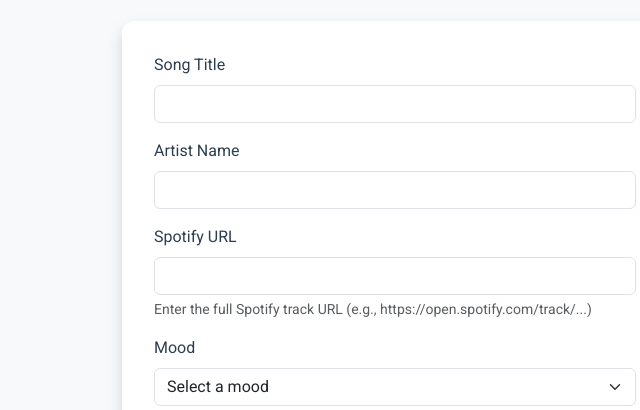
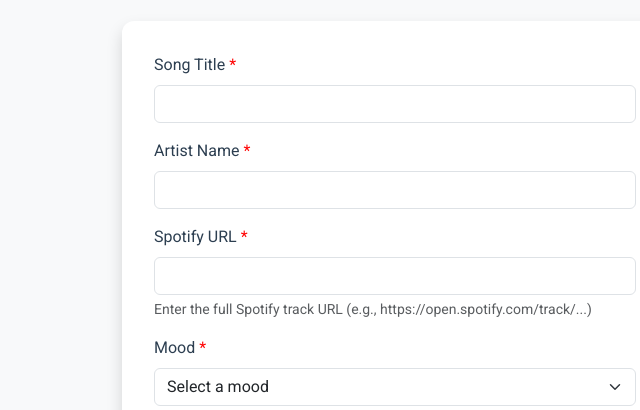
Before and after one commit to StiliyanIliev27/TuneAI, a plain HTML site: page pages/add-song.html in a window 1280 px wide. Shown: the part 161-571 px from the top of the page, 245-885 px from the left. Drawn offline with nearby package versions, Linux system fonts and the light colour scheme.

Commit message:
added red star (required) in the add-song form

```diff
--- a/pages/add-song.html
+++ b/pages/add-song.html
@@ -42,7 +42,7 @@
                         <div class="card-body">
                             <form id="addSongForm" class="needs-validation" novalidate>
                                 <div class="mb-3">
-                                    <label for="songTitle" class="form-label">Song Title</label>
+                                    <label for="songTitle" class="form-label">Song Title <span class="red-star">*</span></label>
                                     <input type="text"
                                            class="form-control"
                                            id="songTitle"
@@ -55,7 +55,7 @@
                                     </div>
                                 </div>
                                 <div class="mb-3">
-                                    <label for="artistName" class="form-label">Artist Name</label>
+                                    <label for="artistName" class="form-label">Artist Name <span class="red-star">*</span></label>
                                     <input type="text"
                                            class="form-control"
                                            id="artistName"
@@ -68,7 +68,7 @@
                                     </div>
                                 </div>
                                 <div class="mb-3">
-                                    <label for="spotifyUrl" class="form-label">Spotify URL</label>
+                                    <label for="spotifyUrl" class="form-label">Spotify URL <span class="red-star">*</span></label>
                                     <input type="url"
                                            class="form-control"
                                            id="spotifyUrl"
@@ -81,7 +81,7 @@
                                     <div class="form-text">Enter the full Spotify track URL (e.g., https://open.spotify.com/track/...)</div>
                                 </div>
                                 <div class="mb-3">
-                                    <label for="mood" class="form-label">Mood</label>
+                                    <label for="mood" class="form-label">Mood <span class="red-star">*</span></label>
                                     <select class="form-select" id="mood" required>
                                         <option value="">Select a mood</option>
                                         <option value="happy">Happy</option>
--- a/styles/add-song.css
+++ b/styles/add-song.css
@@ -10,6 +10,10 @@
 
 .card-body {
     padding: 2rem;
+}
+
+.red-star{
+    color: red;
 }
 
 .form-label {
```
